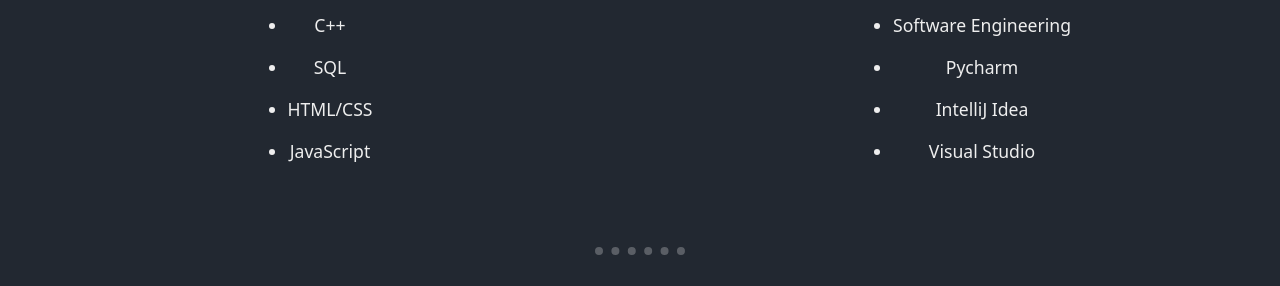
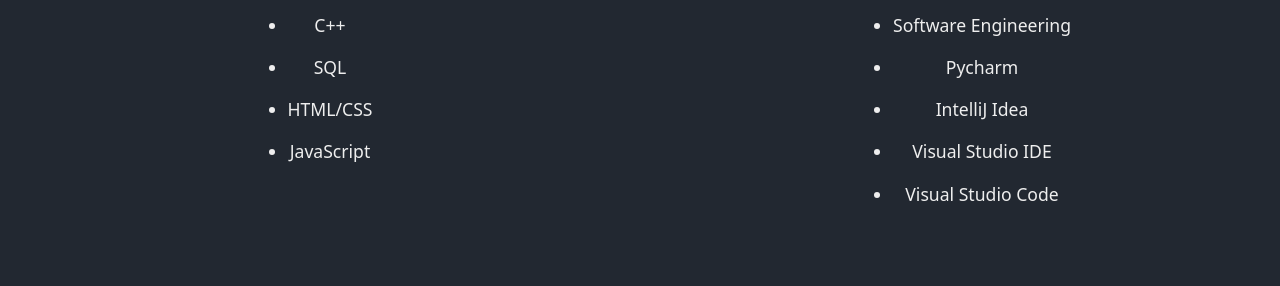
Before and after one commit to RicardoJ0641/ricardoj0641.github.io, a plain HTML site: page index.html in a window 1280 px wide. Shown: the part 1300-1586 px from the top of the page. Drawn offline with nearby package versions, Linux system fonts and the light colour scheme; a web font is replaced by a local one.

Commit message:
Added visual studio code to my list of tools/skills

```diff
--- a/css/styles.css
+++ b/css/styles.css
@@ -266,7 +266,6 @@
 
 .carousel-image {
   border-style: none;
-  width: fit-content;
 }
 
 .carousel-caption {
--- a/index.html
+++ b/index.html
@@ -106,7 +106,8 @@
           <li class="skills-list-item">Software Engineering</li>
           <li class="skills-list-item">Pycharm</li>
           <li class="skills-list-item">IntelliJ Idea</li>
-          <li class="skills-list-item">Visual Studio</li>
+          <li class="skills-list-item">Visual Studio IDE</li>
+          <li class="skills-list-item">Visual Studio Code</li>
         </ul>
       </div>
 
```
Also changed, not shown: resources/project images/LAO interpreter/run file cropped.jpg (added).
